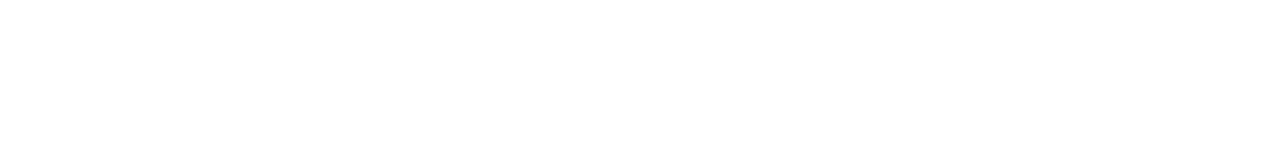
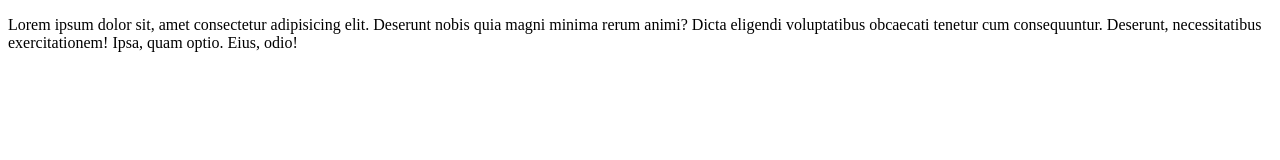
Before and after one commit to JuanNC15/ClassExample, a plain HTML site: page index.html in a window 1280 px wide. Drawn offline with Linux system fonts and the light colour scheme.

Commit message:
Se añadio un lorem

```diff
--- a/index.html
+++ b/index.html
@@ -6,6 +6,8 @@
     <title>Variannte</title>
 </head>
 <body>
-
+    <p>
+        Lorem ipsum dolor sit, amet consectetur adipisicing elit. Deserunt nobis quia magni minima rerum animi? Dicta eligendi voluptatibus obcaecati tenetur cum consequuntur. Deserunt, necessitatibus exercitationem! Ipsa, quam optio. Eius, odio!
+    </p>
 </body>
 </html>
```
